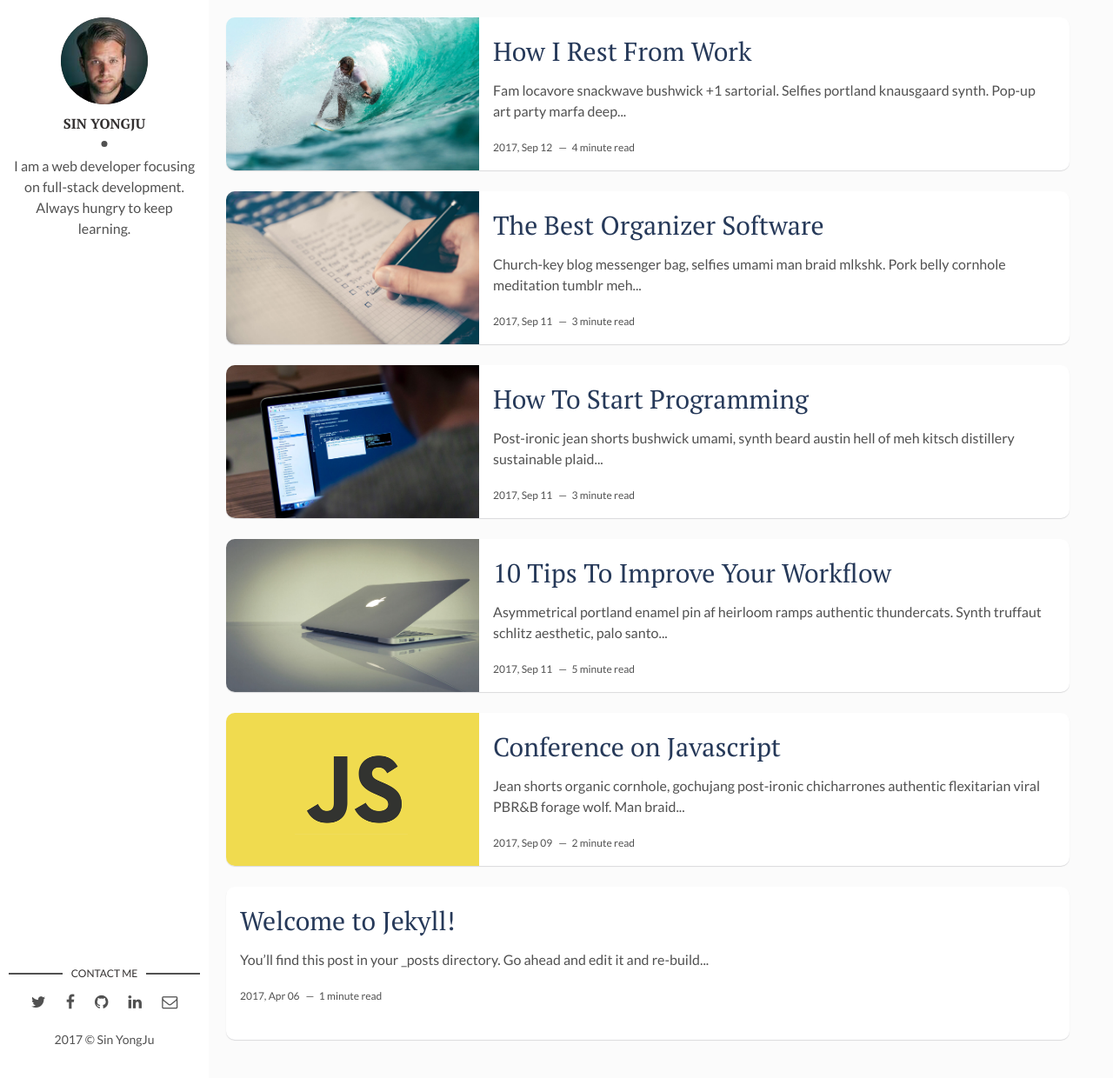
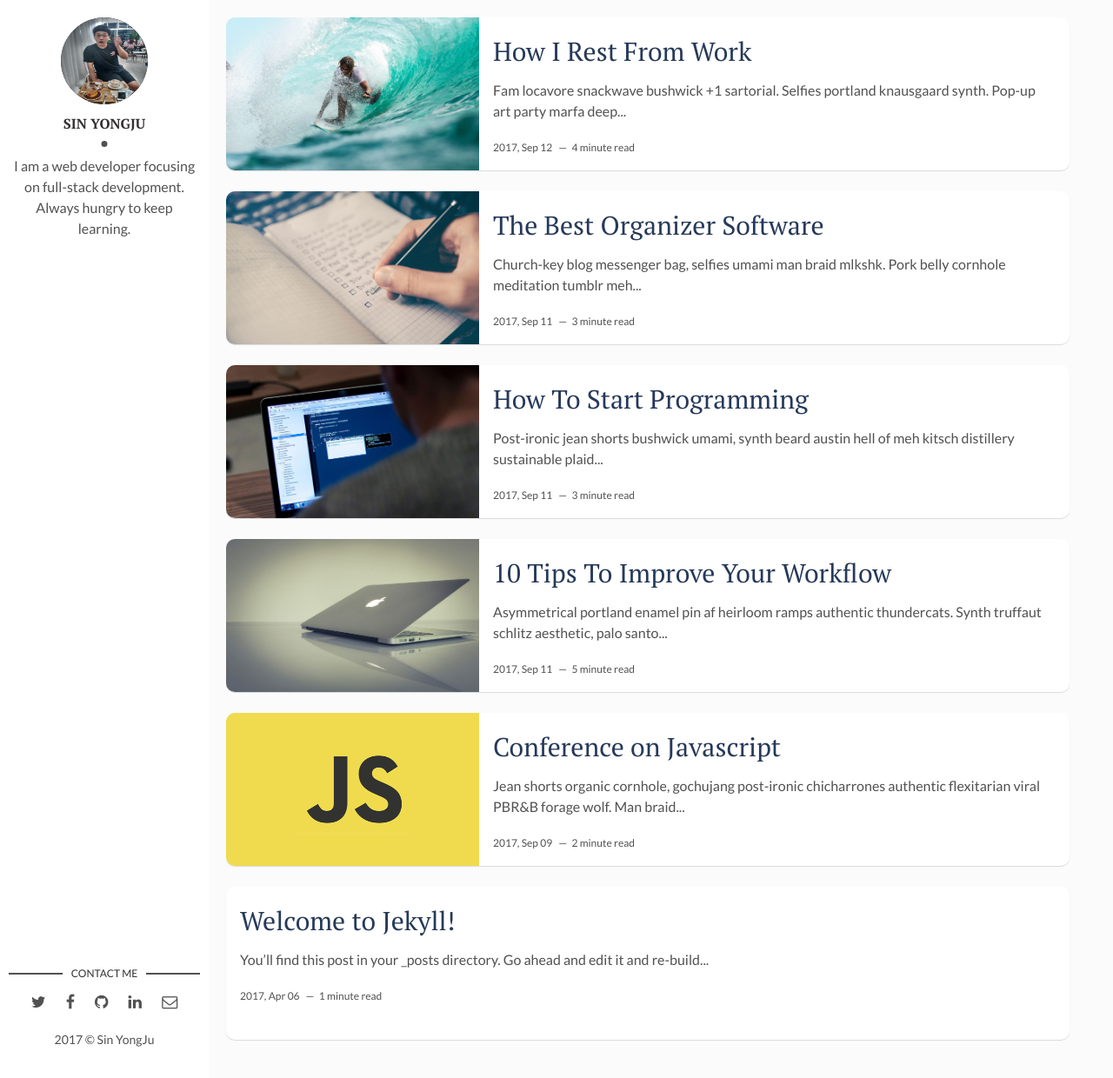
Before and after one commit to SinYongJu/SinYongJu.github.io, a Jekyll site: the page built from index.html, in a window 1280 px wide and 1240 px high. Shown: the whole window at 87% size. Built offline with Jekyll 4.4.1, drawn with Linux system fonts in a browser that asks for light colours.

```diff
--- a/_config.yml
+++ b/_config.yml
@@ -9,11 +9,11 @@ url: "" # the base hostname & protocol for your site, e.g. http://example.com
 
 # Author Settings
 author: Sin YongJu # add your name
-author-img: david-freeman.jpg # add your photo
+author-img: syj-photo.jpg # add your photo
 about-author: I am a web developer focusing on full-stack development. Always hungry to keep learning. # add description
 twitter: # add your Twitter handle
 facebook: # add your Facebook handle
-github: https://github.com/SinYongJu # add your Github handle
+github: SinYongJu # add your Github handle
 linkedin: # add your Linkedin handle
 email: sinwjstk@gmail.com # add your Email address
 
```
Also changed, not shown: assets/img/syj-photo.jpg (added).
